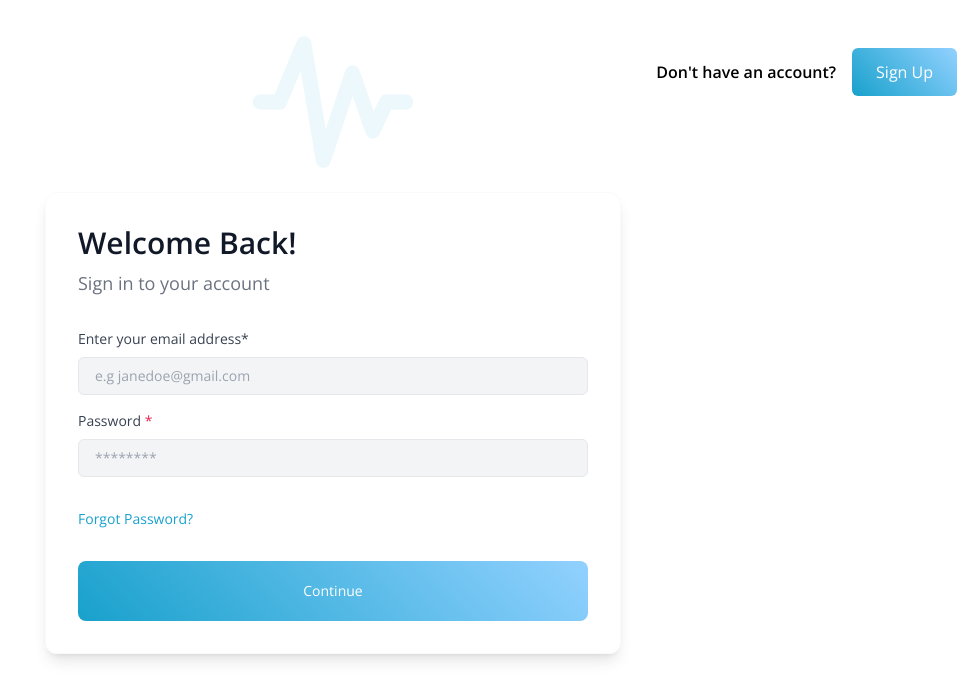
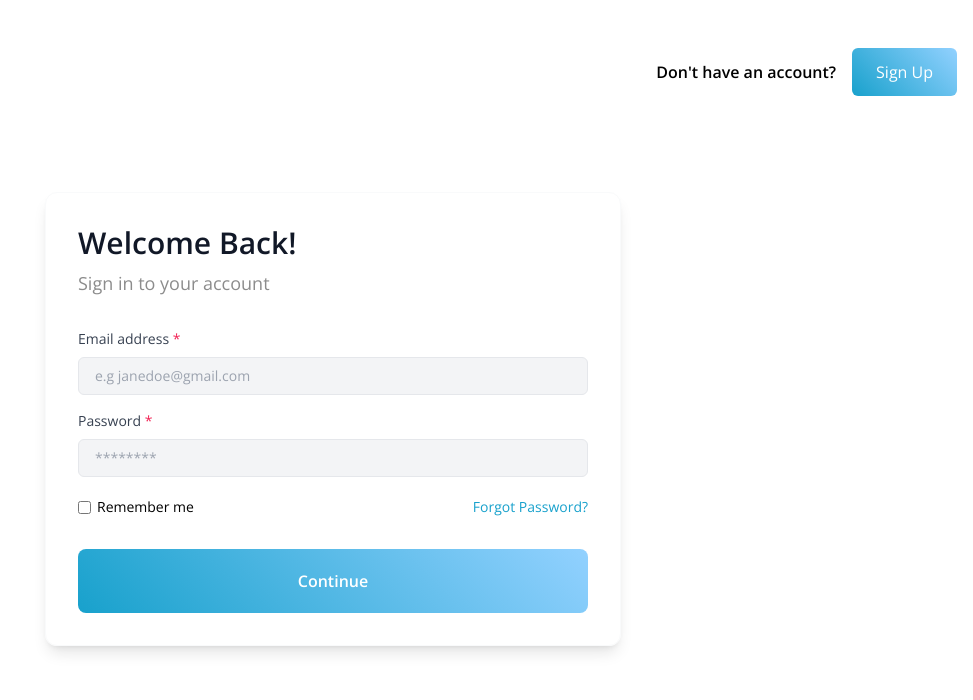
Before and after one commit to shadrxcc/lifelineai, a React (Vite) app: page /login in a window 1280 px wide. Shown: the top 700 px of the page, without its empty margins (307-1280 px from the left). Built offline with nearby package versions, Linux system fonts and the light colour scheme.

Commit message:
feat: fix font display

```diff
--- a/src/components/Button.tsx
+++ b/src/components/Button.tsx
@@ -15,7 +15,7 @@ const Button = ({
       }`}
       disabled={isLoading}
     >
-      {!isLoading && <span className='p-3'>{title}</span>}
+      {!isLoading && <span className='p-3 text-base font-semibold'>{title}</span>}
       {isLoading && (
         <img src={loading_spinner} alt='Loding spinner' className='w-12' />
       )}
--- a/src/components/Card.tsx
+++ b/src/components/Card.tsx
@@ -17,7 +17,7 @@ const Card = ({
         <p className='text-2xl md:text-3xl text-gray-900 mb-2 font-semibold'>
           {heading}
         </p>
-        <p className='text-gray-500 text-lg font-light'>{subHeading}</p>
+        <p className='text-[#8C8C8C] text-lg'>{subHeading}</p>
       </div>
 
       {children}
--- a/src/index.css
+++ b/src/index.css
@@ -12,10 +12,10 @@ html body {
   margin: 0 auto;
   box-sizing: border-box;
   overflow-x: hidden;
-  background-image: url(./assets/heartrate.svg);
+  /* background-image: url(./assets/heartrate.svg);
   background-repeat: no-repeat;
   background-size: auto;
-  background-position: top;
+  background-position: top; */
 }
 
 .gradient {
@@ -45,12 +45,12 @@ html body {
   .input-group input,
   .input-group select,
   .input-group textarea {
-    @apply block font-light text-sm text-gray-700 mb-2 duration-500;
+    @apply block text-sm text-gray-700 mb-2 duration-500;
   }
   .input-group input,
   .input-group select,
   .input-group textarea {
-    @apply text-gray-800 w-full bg-gray-100 px-4 py-2 outline-none rounded-md border border-gray-200;
+    @apply text-[#434343] w-full bg-gray-100 px-4 py-2 outline-none rounded-md border border-gray-200;
   }
 
   .button {
--- a/src/pages/ForgotPassword.tsx
+++ b/src/pages/ForgotPassword.tsx
@@ -28,7 +28,7 @@ export const ForgotPassword = () => {
           <form onSubmit={sendLink} className="w-full">
             {/*  */}
             <div className="input-group">
-              <label htmlFor="email">Enter your email address*</label>
+              <label htmlFor="email">Email address*</label>
               <input
                 type="email"
                 id="email"
@@ -43,7 +43,7 @@ export const ForgotPassword = () => {
             <div className="mt-4 flex items-center justify-center">
               <Link
                 to="/login"
-                className="block text-sm text-center mt-4 text-primary"
+                className="block font-semibold text-sm text-center mt-4 text-primary"
               >
                 Return to Sign in
               </Link>
--- a/src/pages/Login.tsx
+++ b/src/pages/Login.tsx
@@ -71,7 +71,7 @@ const Login = () => {
           <form onSubmit={formSubmitHandler}>
             {/*  */}
             <div className="input-group">
-              <label htmlFor="email">Enter your email address*</label>
+              <label htmlFor="email">Email address <span className="text-[#F12052]">*</span></label>
               <input
                 type="email"
                 id="email"
@@ -94,10 +94,14 @@ const Login = () => {
               />
             </div>
             {/*  */}
-            <div className="mt-4 flex items-center justify-between">
+            <div className="mt-5 flex items-center justify-between">
+              <div className="flex gap-x-1.5 items-center">
+                <input type="checkbox" name="remember" id="remember" />
+                <p className="text-sm">Remember me</p>
+              </div>
               <Link
                 to="/forgot-password"
-                className="block text-sm text-center mt-4 text-primary"
+                className="block text-sm text-center text-primary"
               >
                 Forgot Password?
               </Link>
--- a/src/pages/MedicalHistory.tsx
+++ b/src/pages/MedicalHistory.tsx
@@ -105,7 +105,7 @@ const MedicalHistory = () => {
 
           <Link
             to='/login'
-            className='block text-sm text-center mt-4 text-primary'
+            className='block text-sm font-semibold text-center mt-4 text-primary'
           >
             Skip for now
           </Link>
--- a/src/pages/Register.tsx
+++ b/src/pages/Register.tsx
@@ -88,7 +88,7 @@ const Register = () => {
         >
           <form onSubmit={formSubmitHandler}>
             <div className='input-group'>
-              <label htmlFor='full_name'>Enter your name*</label>
+              <label htmlFor='full_name'>Enter your name <span className="text-[#F12052]"> <span className="text-[#F12052]">*</span></span></label>
               <input
                 type='text'
                 id='full_name'
@@ -99,7 +99,7 @@ const Register = () => {
             </div>
             {/*  */}
             <div className='input-group'>
-              <label htmlFor='email'>Enter your email address*</label>
+              <label htmlFor='email'>Enter your email address <span className="text-[#F12052]">*</span></label>
               <input
                 type='email'
                 id='email'
@@ -129,7 +129,7 @@ const Register = () => {
             </div>
             {/*  */}
             <div className='input-group'>
-              <label htmlFor='password'>Password*</label>
+              <label htmlFor='password'>Password <span className="text-[#F12052]">*</span></label>
               <input
                 type='password'
                 id='password'
```
